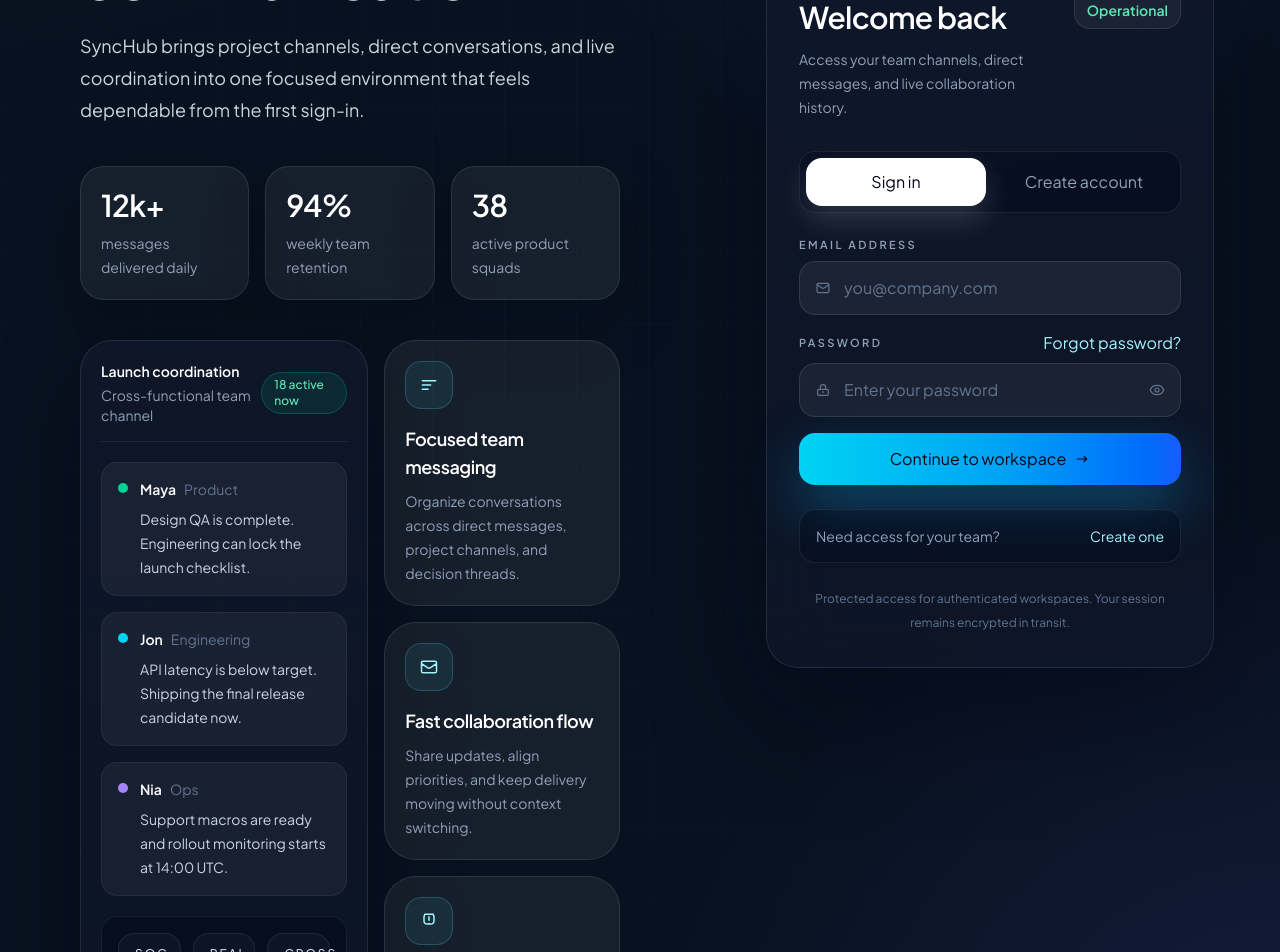
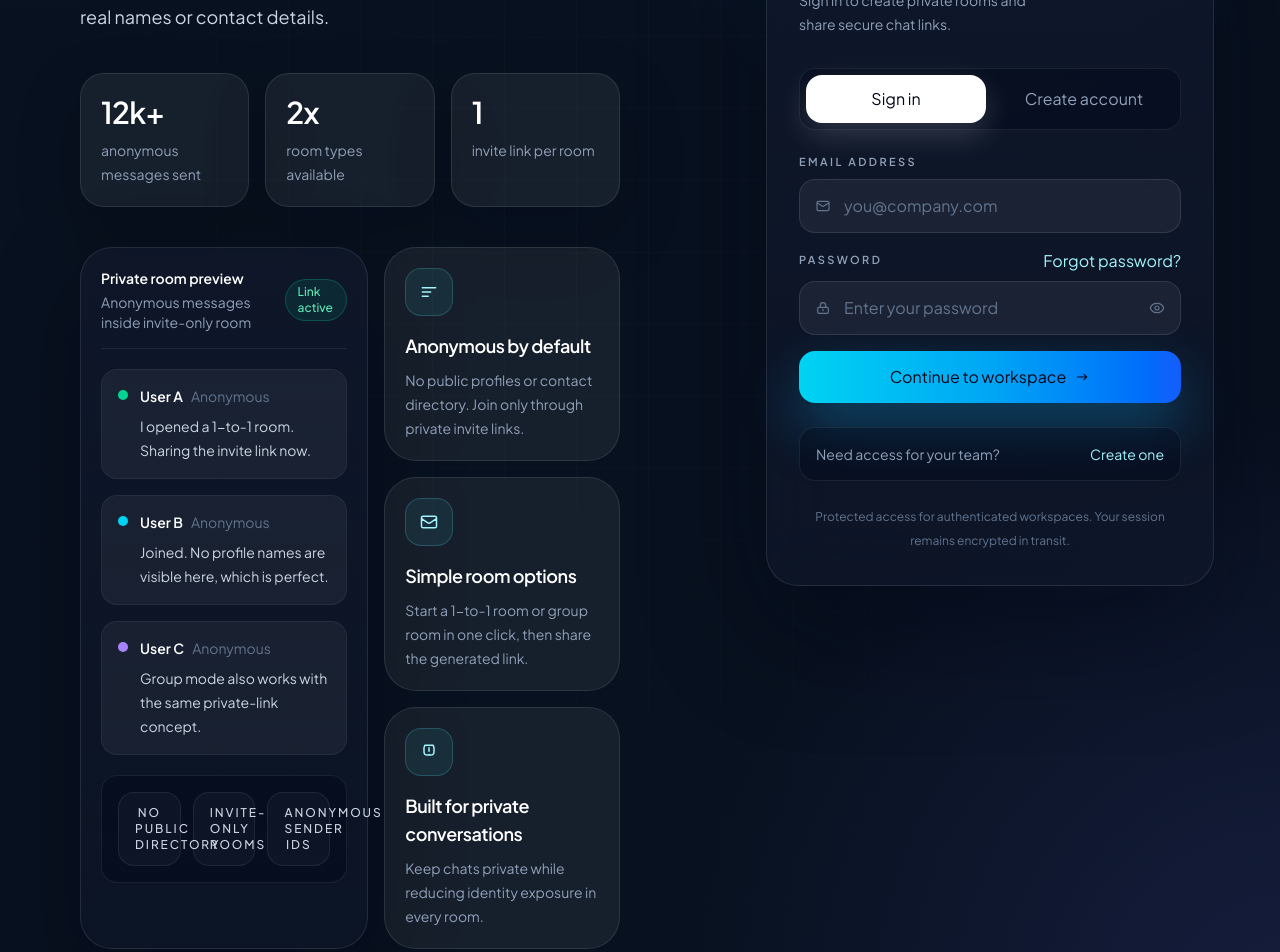
Before and after one commit to Shriii19/SyncHub, a React (Vite) app in the folder frontend/: page / in a window 1280 px wide. Shown: the part 540-1492 px from the top of the page. Built offline with nearby package versions, Linux system fonts and the light colour scheme; no server answers.

Commit message:
redesign set 2

```diff
--- a/frontend/src/pages/Login.jsx
+++ b/frontend/src/pages/Login.jsx
@@ -6,26 +6,26 @@ const API_BASE_URL = import.meta.env.VITE_API_URL || "http://localhost:5000";
 
 const highlights = [
   {
-    title: "Focused team messaging",
-    description: "Organize conversations across direct messages, project channels, and decision threads.",
+    title: "Anonymous by default",
+    description: "No public profiles or contact directory. Join only through private invite links.",
   },
   {
-    title: "Fast collaboration flow",
-    description: "Share updates, align priorities, and keep delivery moving without context switching.",
+    title: "Simple room options",
+    description: "Start a 1-to-1 room or group room in one click, then share the generated link.",
   },
   {
-    title: "Built for secure work",
-    description: "Reliable access control and protected communication for distributed teams.",
+    title: "Built for private conversations",
+    description: "Keep chats private while reducing identity exposure in every room.",
   },
 ];
 
 const stats = [
-  { value: "12k+", label: "messages delivered daily" },
-  { value: "94%", label: "weekly team retention" },
-  { value: "38", label: "active product squads" },
+  { value: "12k+", label: "anonymous messages sent" },
+  { value: "2x", label: "room types available" },
+  { value: "1", label: "invite link per room" },
 ];
 
-const trustBadges = ["SOC-aware access", "Real-time channels", "Cross-team updates"];
+const trustBadges = ["No public directory", "Invite-only rooms", "Anonymous sender IDs"];
 
 function Icon({ path, className = "w-5 h-5" }) {
   return (
@@ -101,22 +101,22 @@ function Login() {
               </div>
               <div>
                 <p className="text-lg font-semibold tracking-tight text-white">SyncHub</p>
-                <p className="text-sm text-slate-400">Team communication, made operational.</p>
+                <p className="text-sm text-slate-400">Private conversations with link-based access.</p>
               </div>
             </div>
 
             <div className="max-w-xl">
               <div className="mb-4 inline-flex items-center gap-2 rounded-full border border-cyan-300/20 bg-cyan-300/8 px-3 py-1 text-xs font-semibold uppercase tracking-[0.24em] text-cyan-200">
                 <span className="h-2 w-2 rounded-full bg-cyan-300" />
-                Trusted workspace messaging
+                Invite-only secret chat
               </div>
 
               <h1 className="max-w-2xl text-4xl font-semibold leading-[1.02] tracking-[-0.04em] text-white sm:text-5xl lg:text-6xl">
-                A sharper workspace for teams that need fast decisions and clear communication.
+                A private chat product designed for anonymous 1-to-1 and group rooms.
               </h1>
 
               <p className="mt-6 max-w-xl text-base leading-8 text-slate-300 sm:text-lg">
-                SyncHub brings project channels, direct conversations, and live coordination into one focused environment that feels dependable from the first sign-in.
+                Create a room, share one secure link, and chat without exposing real names or contact details.
               </p>
             </div>
 
@@ -137,19 +137,19 @@ function Login() {
               <div className="rounded-4xl border border-white/10 bg-[linear-gradient(180deg,rgba(15,23,42,0.88),rgba(15,23,42,0.56))] p-5 shadow-[0_35px_90px_rgba(2,6,23,0.35)] backdrop-blur-xl">
                 <div className="flex items-center justify-between border-b border-white/8 pb-4">
                   <div>
-                    <p className="text-sm font-semibold text-white">Launch coordination</p>
-                    <p className="mt-1 text-sm text-slate-400">Cross-functional team channel</p>
+                    <p className="text-sm font-semibold text-white">Private room preview</p>
+                    <p className="mt-1 text-sm text-slate-400">Anonymous messages inside invite-only room</p>
                   </div>
                   <div className="rounded-full border border-emerald-400/25 bg-emerald-400/10 px-3 py-1 text-xs font-medium text-emerald-300">
-                    18 active now
+                    Link active
                   </div>
                 </div>
 
                 <div className="space-y-4 py-5">
                   {[
-                    { name: "Maya", role: "Product", message: "Design QA is complete. Engineering can lock the launch checklist.", accent: "bg-emerald-400" },
-                    { name: "Jon", role: "Engineering", message: "API latency is below target. Shipping the final release candidate now.", accent: "bg-cyan-400" },
-                    { name: "Nia", role: "Ops", message: "Support macros are ready and rollout monitoring starts at 14:00 UTC.", accent: "bg-violet-400" },
+                    { name: "User A", role: "Anonymous", message: "I opened a 1-to-1 room. Sharing the invite link now.", accent: "bg-emerald-400" },
+                    { name: "User B", role: "Anonymous", message: "Joined. No profile names are visible here, which is perfect.", accent: "bg-cyan-400" },
+                    { name: "User C", role: "Anonymous", message: "Group mode also works with the same private-link concept.", accent: "bg-violet-400" },
                   ].map((message) => (
                     <div key={message.name} className="flex gap-3 rounded-2xl border border-white/6 bg-white/5 p-4">
                       <div className={`mt-1 h-2.5 w-2.5 shrink-0 rounded-full ${message.accent}`} />
@@ -202,12 +202,12 @@ function Login() {
           <div className="relative w-full max-w-md animate-fade-up rounded-4xl border border-white/10 bg-[linear-gradient(180deg,rgba(15,23,42,0.88),rgba(15,23,42,0.72))] p-6 shadow-[0_40px_120px_rgba(2,6,23,0.48)] backdrop-blur-2xl sm:p-8">
             <div className="mb-8 flex items-start justify-between gap-4">
               <div>
-                <p className="text-sm font-medium text-cyan-200">{isSignUp ? "Set up your workspace" : "Secure sign in"}</p>
+                <p className="text-sm font-medium text-cyan-200">{isSignUp ? "Create your private access" : "Secure sign in"}</p>
                 <h2 className="mt-2 text-3xl font-semibold tracking-tight text-white">
                   {isSignUp ? "Create your account" : "Welcome back"}
                 </h2>
                 <p className="mt-3 text-sm leading-6 text-slate-400">
-                  {isSignUp ? "Launch team collaboration with a cleaner, more organized workspace." : "Access your team channels, direct messages, and live collaboration history."}
+                  {isSignUp ? "Create your account to start anonymous invite-only rooms." : "Sign in to create private rooms and share secure chat links."}
                 </p>
               </div>
 
```
